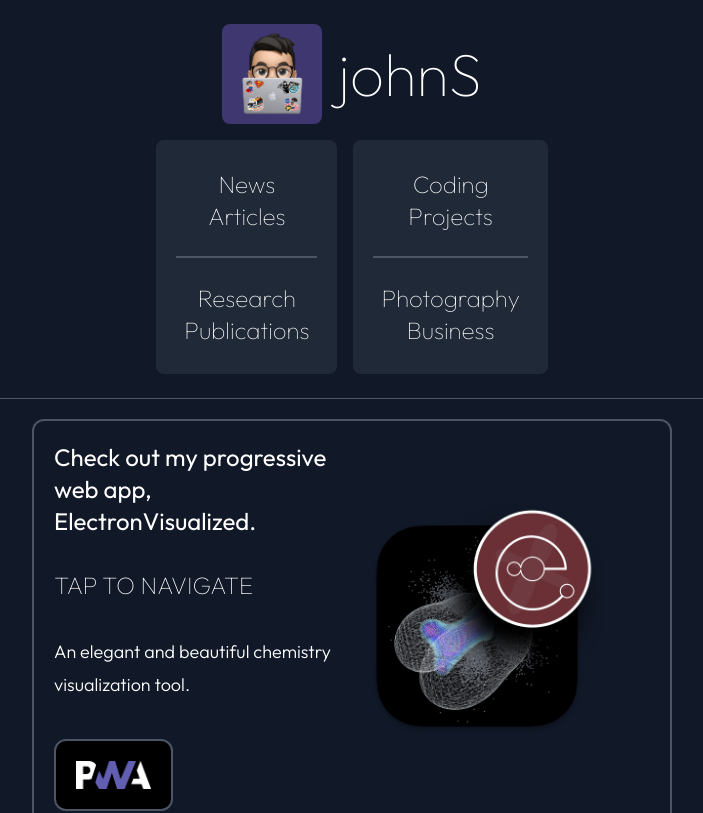
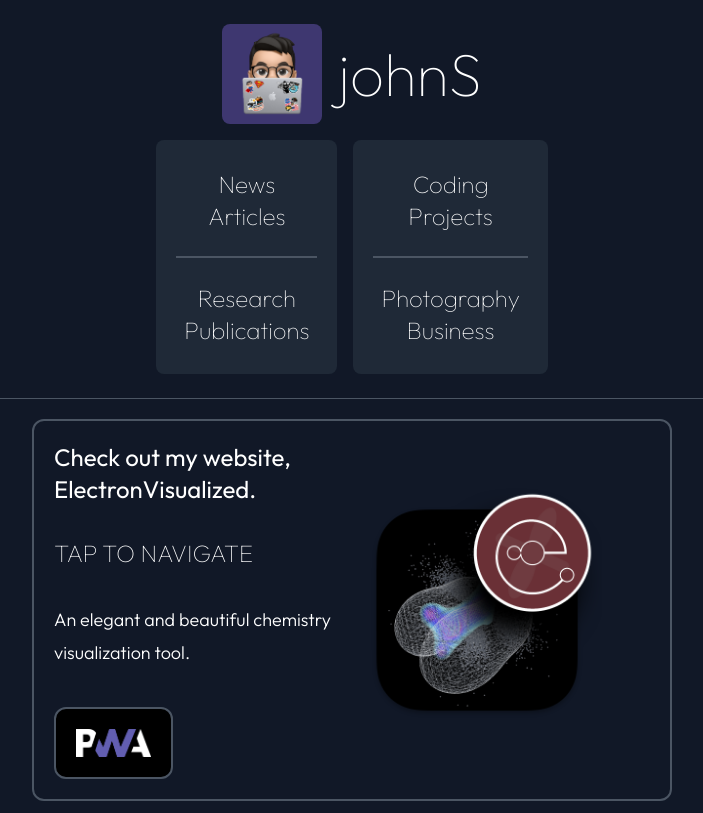
Before and after one commit to wonmor/johnS-web, a Next.js app: page /coding in a window 1280 px wide. Shown: the top 813 px of the page, without its empty margins (288-991 px from the left). Built offline with nearby package versions, Linux system fonts and the light colour scheme.

Commit message:
Update page.tsx

```diff
--- a/app/coding/page.tsx
+++ b/app/coding/page.tsx
@@ -11,7 +11,7 @@
           >
             <div className="md:w-1/2">
               <p className="text-2xl mb-10">
-                Check out my progressive web app, ElectronVisualized.
+                Check out my website, ElectronVisualized.
                 <br />
                 <br />
                 <span className="font-thin py-2">TAP TO NAVIGATE</span>
```
